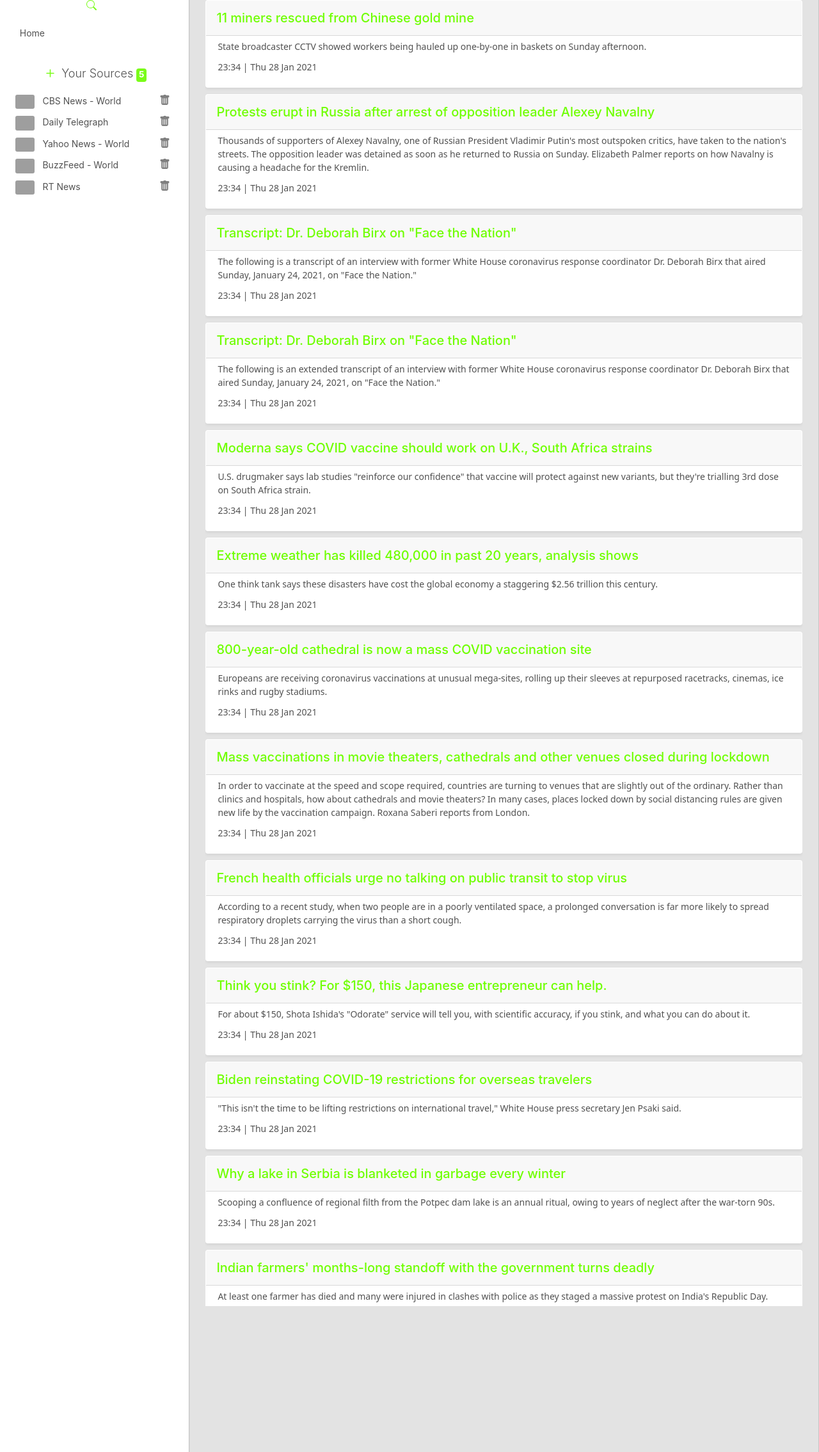
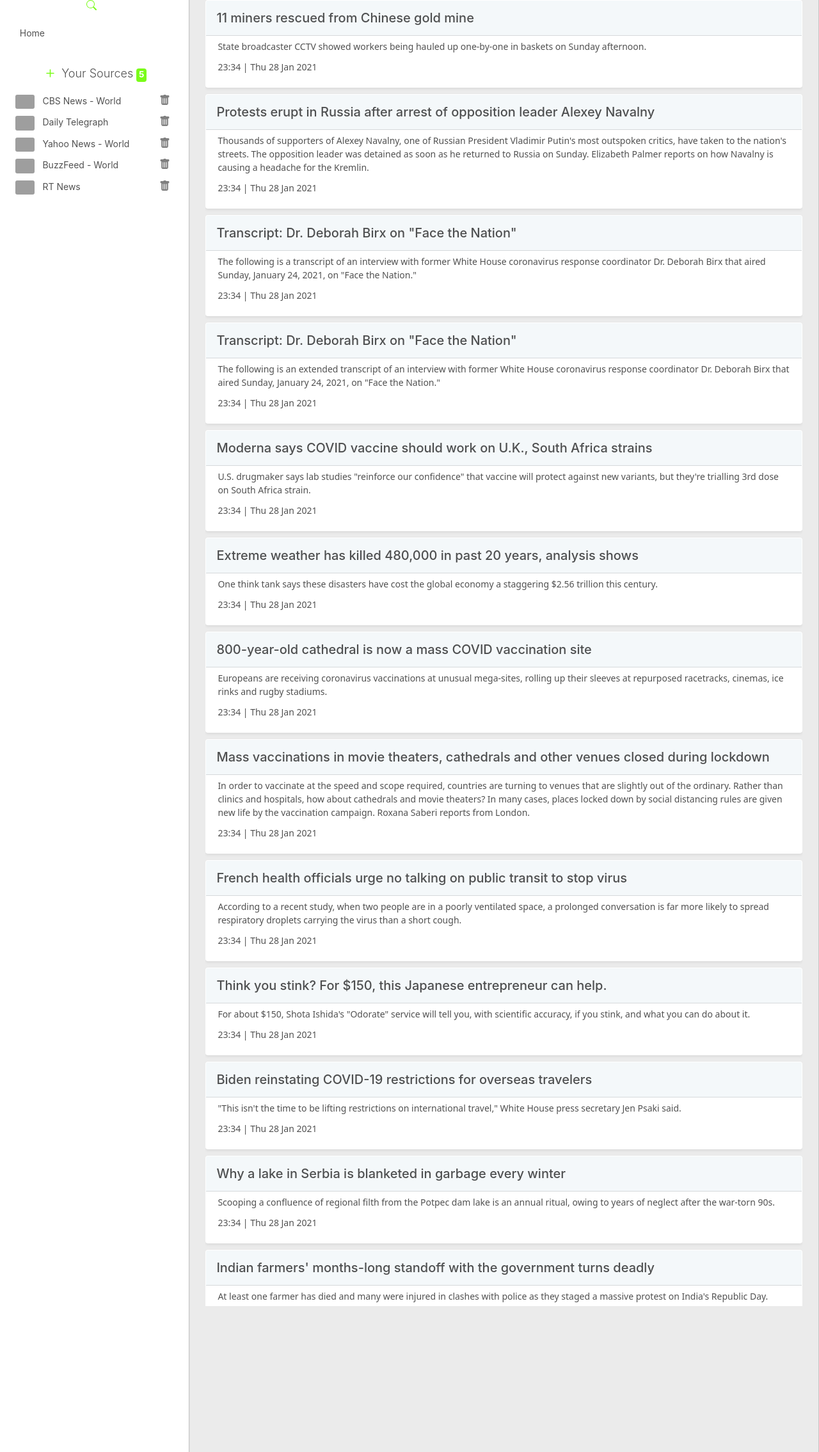
Before and after one commit to Xavin616/Pajer, a Django app: page /user_landing_page in a window 1280 px wide. Shown: the part 115-2384 px from the top of the page at 64% size. Run offline with Django 3.2, Linux system fonts and the light colour scheme; a user stored in the database is signed in; data comes from the database, SQL or seed files in the repository; both versions use the stored data as it was after the commit; parts of the project's set-up code (start-up, migrations or seed data) failed here and were passed over; grey boxes are pictures that could not be loaded.

Commit message:
Fixed a bug

```diff
--- a/codex/static/codex/layout.css
+++ b/codex/static/codex/layout.css
@@ -226,7 +226,7 @@ button {
     width: auto;
     height: 90.5vh;
     padding: 13px 25px 0px 25px;
-    background-color: #e4e4e4f8;
+    background-color: #ecececf8;
 }
 
 p.card-text {
@@ -242,7 +242,7 @@ p.card-text {
 
 .card-header {
     margin: 0;
-    background-color: #f8f8f8f1;
+    background-color: #f4f8fa;
 }
 
 .noj {
@@ -251,13 +251,13 @@ p.card-text {
 
 .card-header .noj > h5 {
     margin: 7px 0px;
-    color: #6fff00;
+    color: rgba(15, 15, 15, 0.726);
     font-family: -apple-system, BlinkMacSystemFont, 'Segoe UI', Roboto, Oxygen, Ubuntu, Cantarell, 'Open Sans', 'Helvetica Neue', sans-serif;
 }
 
 .card-header .noj > h5:hover {
     margin: 7px 0px;
-    color: rgba(15, 15, 15, 0.726);
+    color: #6fff00;
     text-decoration: none;
 }
 
```
Also changed, not shown: db.sqlite3.
